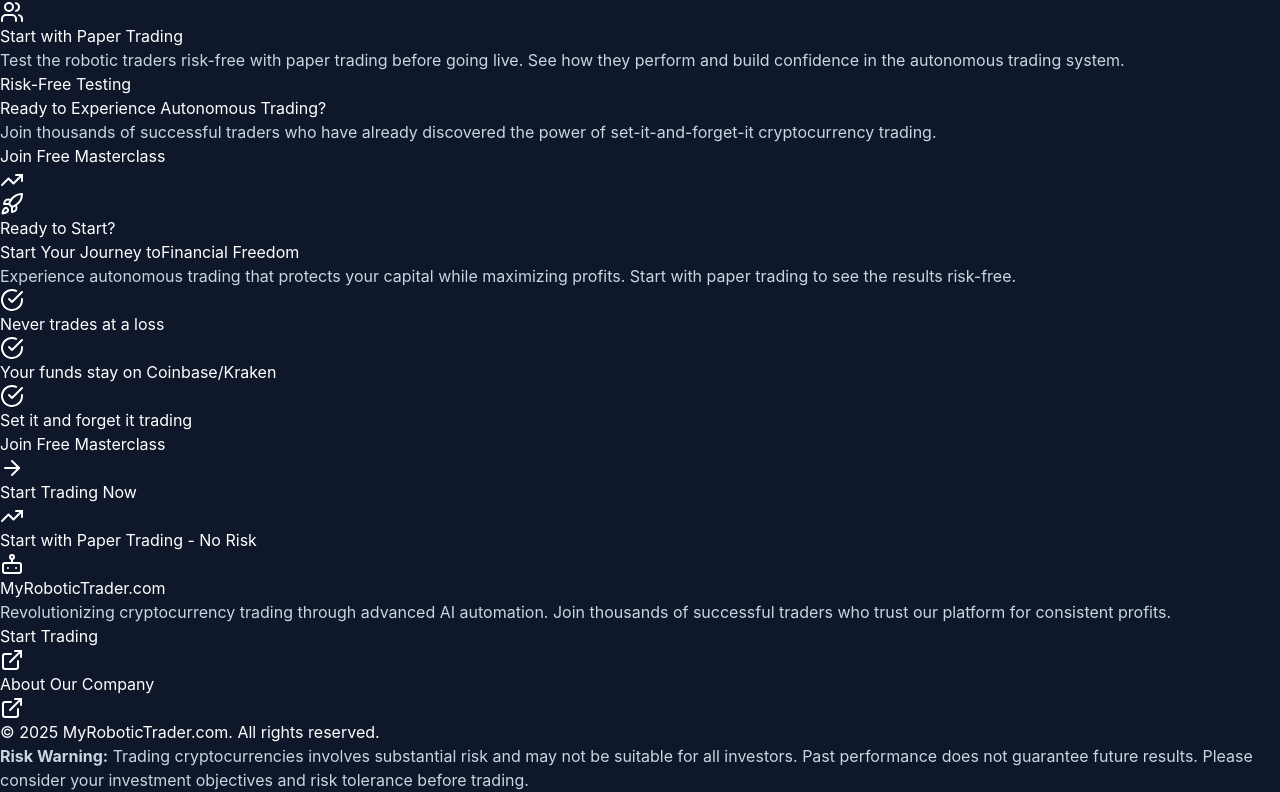
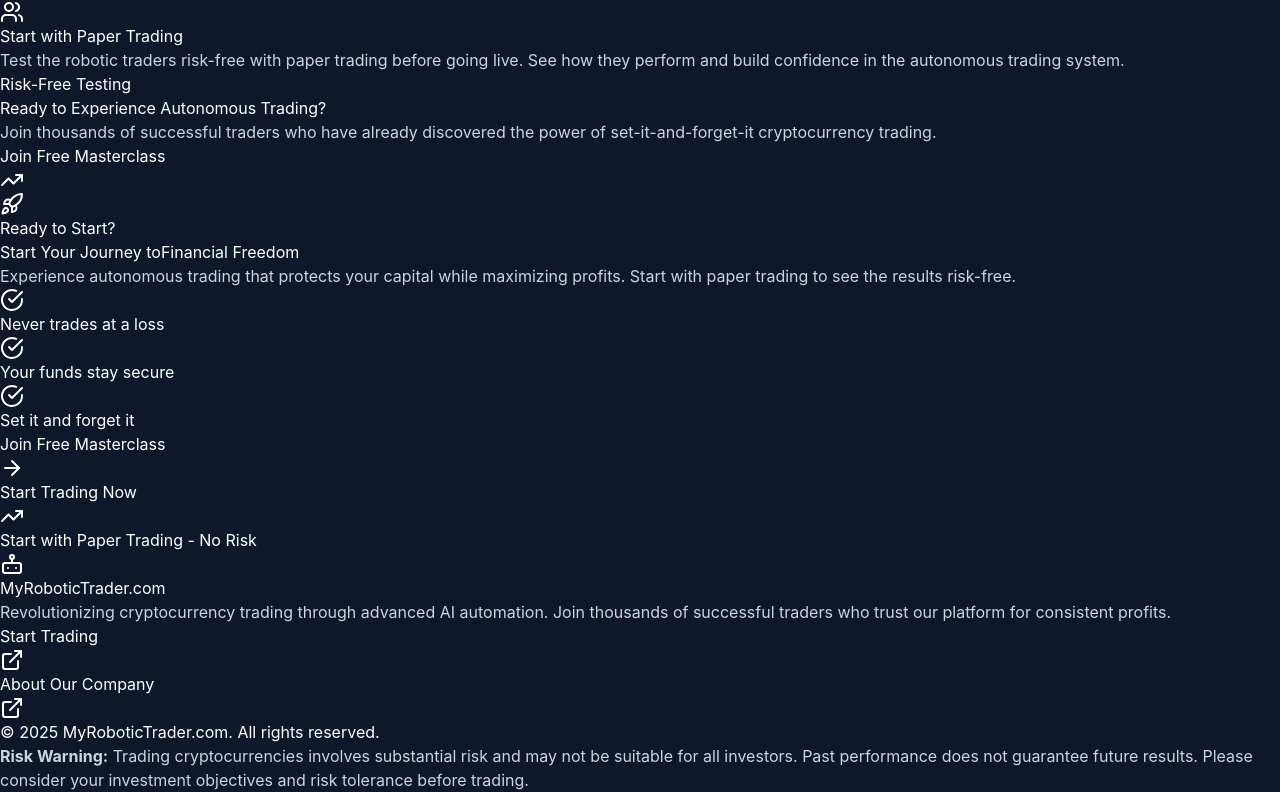
Before and after one commit to patjenkinsGIT/myrobotictrader, a React (Vite) app: page / in a window 1280 px wide. Shown: the part 1608-2400 px from the top of the page. Built offline with nearby package versions, Linux system fonts and the light colour scheme.

Commit message:
Span Fix in CTA

```diff
--- a/src/components/CallToAction.tsx
+++ b/src/components/CallToAction.tsx
@@ -35,13 +35,11 @@ export const CallToAction: React.FC = function () {
           </div>
           <div className="flex items-center gap-3">
             <CheckCircle className="w-6 h-6 text-green-400 flex-shrink-0" />
-            <span className="text-gray-300">
-              Your funds stay on Coinbase/Kraken
-            </span>
+            <span className="text-gray-300">Your funds stay secure</span>{" "}
           </div>
           <div className="flex items-center gap-3">
             <CheckCircle className="w-6 h-6 text-green-400 flex-shrink-0" />
-            <span className="text-gray-300">Set it and forget it trading</span>
+            <span className="text-gray-300">Set it and forget it</span>
           </div>
         </div>
 
```
